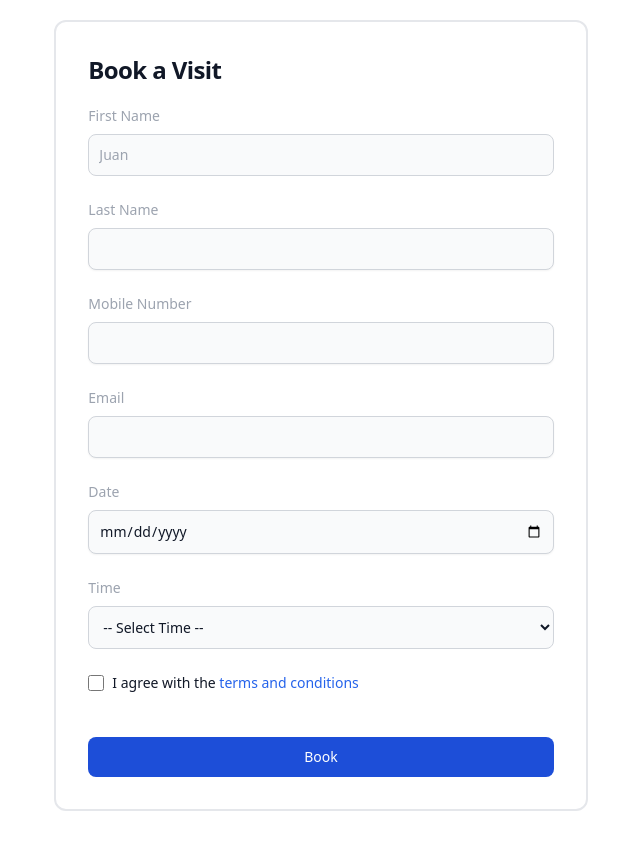
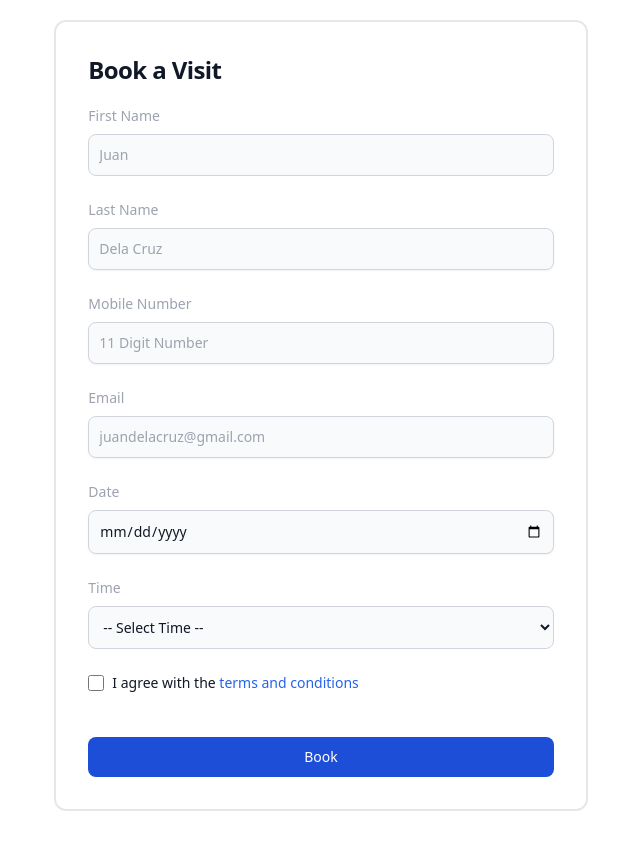
Before and after one commit to kyahAndoy3zero/lavezares-museum, a React (Create React App) app in the folder frontend/: page / in a window 1280 px wide. Shown: the whole page, without its empty margins (319-959 px from the left). Built offline with nearby package versions, Linux system fonts and the light colour scheme.

Commit message:
place holder fix

```diff
--- a/frontend/src/components/SubmitForm.js
+++ b/frontend/src/components/SubmitForm.js
@@ -68,20 +68,20 @@ const SubmitForm = () => {
         </div>
         <form onSubmit={handleSubmit}>
           <div className="mb-6">
-            <label htmlFor="email" className="block mb-2 text-sm font-medium text-gray-400">First Name</label>
+            <label htmlFor="firstName" className="block mb-2 text-sm font-medium text-gray-400">First Name</label>
             <input type="text" id="firstName" name="firstName" value={firstName} onChange={onChange} className="bg-gray-50 border border-gray-300 text-gray-900 text-sm rounded-lg focus:ring-blue-500 focus:border-blue-500 block w-full p-2.5 dark:bg-gray-700 dark:border-gray-600 dark:placeholder-gray-400 dark:text-white dark:focus:ring-blue-500 dark:focus:border-blue-500" placeholder="Juan" required />
           </div>
           <div className="mb-6">
-            <label htmlFor="password" className="block mb-2 text-sm font-medium text-gray-400">Last Name</label>
-            <input type="text" id="lastName" name="lastName" value={lastName} onChange={onChange} className="shadow-sm bg-gray-50 border border-gray-300 text-gray-900 text-sm rounded-lg focus:ring-blue-500 focus:border-blue-500 block w-full p-2.5 dark:bg-gray-700 dark:border-gray-600 dark:placeholder-gray-400 dark:text-white dark:focus:ring-blue-500 dark:focus:border-blue-500 dark:shadow-sm-light" required />
+            <label htmlFor="lastName" className="block mb-2 text-sm font-medium text-gray-400">Last Name</label>
+            <input type="text" id="lastName" name="lastName" value={lastName} onChange={onChange} className="shadow-sm bg-gray-50 border border-gray-300 text-gray-900 text-sm rounded-lg focus:ring-blue-500 focus:border-blue-500 block w-full p-2.5 dark:bg-gray-700 dark:border-gray-600 dark:placeholder-gray-400 dark:text-white dark:focus:ring-blue-500 dark:focus:border-blue-500 dark:shadow-sm-light" placeholder="Dela Cruz" required />
           </div>
           <div className="mb-6">
-            <label htmlFor="password" className="block mb-2 text-sm font-medium text-gray-400">Mobile Number</label>
-            <input type="tel" id="number" name="number" value={number} onChange={onChange} className="shadow-sm bg-gray-50 border border-gray-300 text-gray-900 text-sm rounded-lg focus:ring-blue-500 focus:border-blue-500 block w-full p-2.5 dark:bg-gray-700 dark:border-gray-600 dark:placeholder-gray-400 dark:text-white dark:focus:ring-blue-500 dark:focus:border-blue-500 dark:shadow-sm-light" required />
+            <label htmlFor="tel" className="block mb-2 text-sm font-medium text-gray-400">Mobile Number</label>
+            <input type="tel" id="number" name="number" value={number} onChange={onChange} className="shadow-sm bg-gray-50 border border-gray-300 text-gray-900 text-sm rounded-lg focus:ring-blue-500 focus:border-blue-500 block w-full p-2.5 dark:bg-gray-700 dark:border-gray-600 dark:placeholder-gray-400 dark:text-white dark:focus:ring-blue-500 dark:focus:border-blue-500 dark:shadow-sm-light" placeholder="11 Digit Number" required />
           </div>
           <div className="mb-6">
-            <label htmlFor="repeat-password" className="block mb-2 text-sm font-medium text-gray-400">Email</label>
-            <input type="email" id="email" name="email" value={email} onChange={onChange} className="shadow-sm bg-gray-50 border border-gray-300 text-gray-900 text-sm rounded-lg focus:ring-blue-500 focus:border-blue-500 block w-full p-2.5 dark:bg-gray-700 dark:border-gray-600 dark:placeholder-gray-400 dark:text-white dark:focus:ring-blue-500 dark:focus:border-blue-500 dark:shadow-sm-light" required />
+            <label htmlFor="email" className="block mb-2 text-sm font-medium text-gray-400">Email</label>
+            <input type="email" id="email" name="email" value={email} onChange={onChange} className="shadow-sm bg-gray-50 border border-gray-300 text-gray-900 text-sm rounded-lg focus:ring-blue-500 focus:border-blue-500 block w-full p-2.5 dark:bg-gray-700 dark:border-gray-600 dark:placeholder-gray-400 dark:text-white dark:focus:ring-blue-500 dark:focus:border-blue-500 dark:shadow-sm-light" placeholder="juandelacruz@gmail.com" required />
           </div>
 
           <div className='mb-6'>
```
Also changed, not shown: 1 other file (tests, documents, lock files or other folders).
